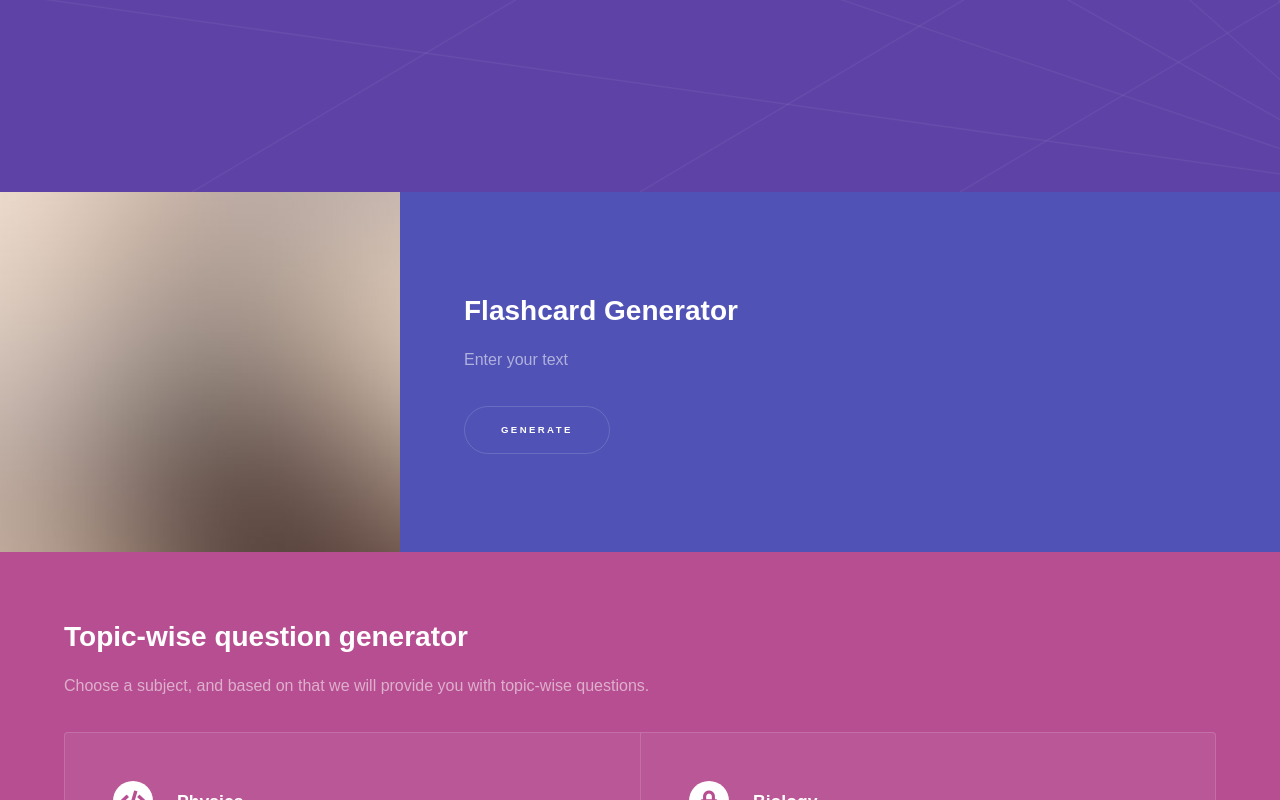
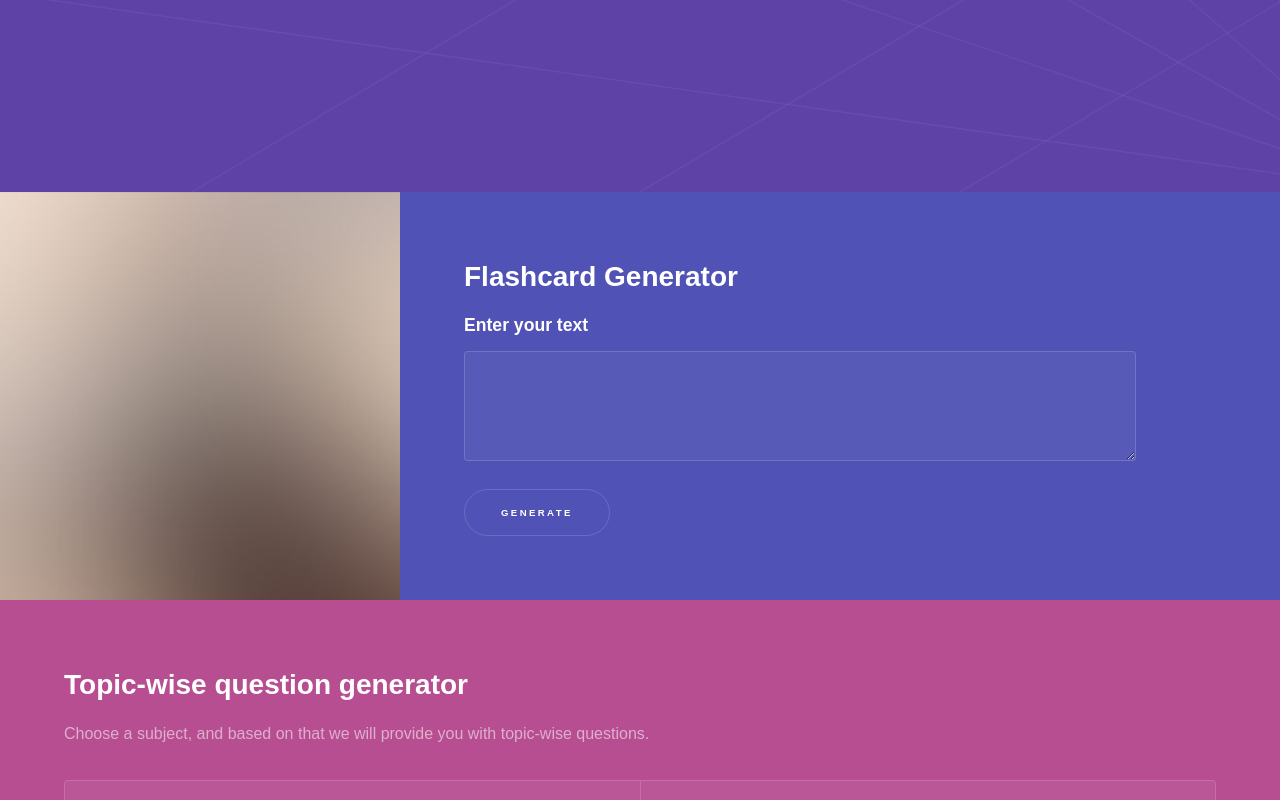
Before and after one commit to TISB-Social-Good/frontend, a plain HTML site: page index.html in a window 1280 px wide. Shown: the part 624-1424 px from the top of the page. Drawn offline with Linux system fonts and the light colour scheme; files whose address does not match are found by name.

Commit message:
Add files via upload

```diff
--- a/index.html
+++ b/index.html
@@ -46,7 +46,12 @@
 							<div class="content">
 								<div class="inner">
 									<h2>Flashcard Generator</h2>
-									<p>Enter your text</p>
+									<div class="field">
+												<label for="message">Enter your text</label>
+												<textarea name="message" id="message" rows="3"></textarea>
+											</div>
+									<br>
+
 									<ul class="actions">
 										<li><a href="generic.html" class="button">Generate</a></li>
 									</ul>
@@ -180,7 +185,7 @@
 
 											<div class="field">
 												<label for="message">Link</label>
-												<textarea name="message" id="message" rows="5"></textarea>
+												<textarea name="message" id="message" rows="1"></textarea>
 											</div>
 										</div>
 										<ul class="actions">
```
